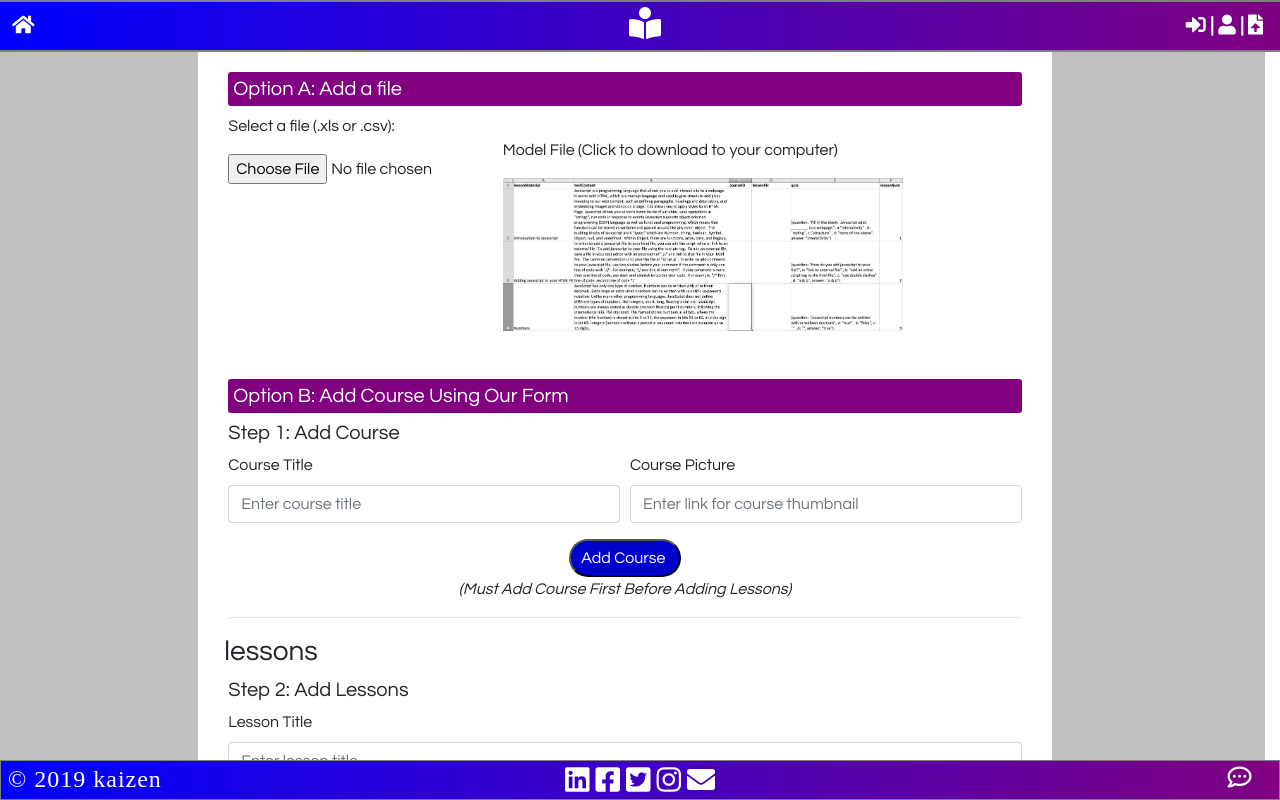
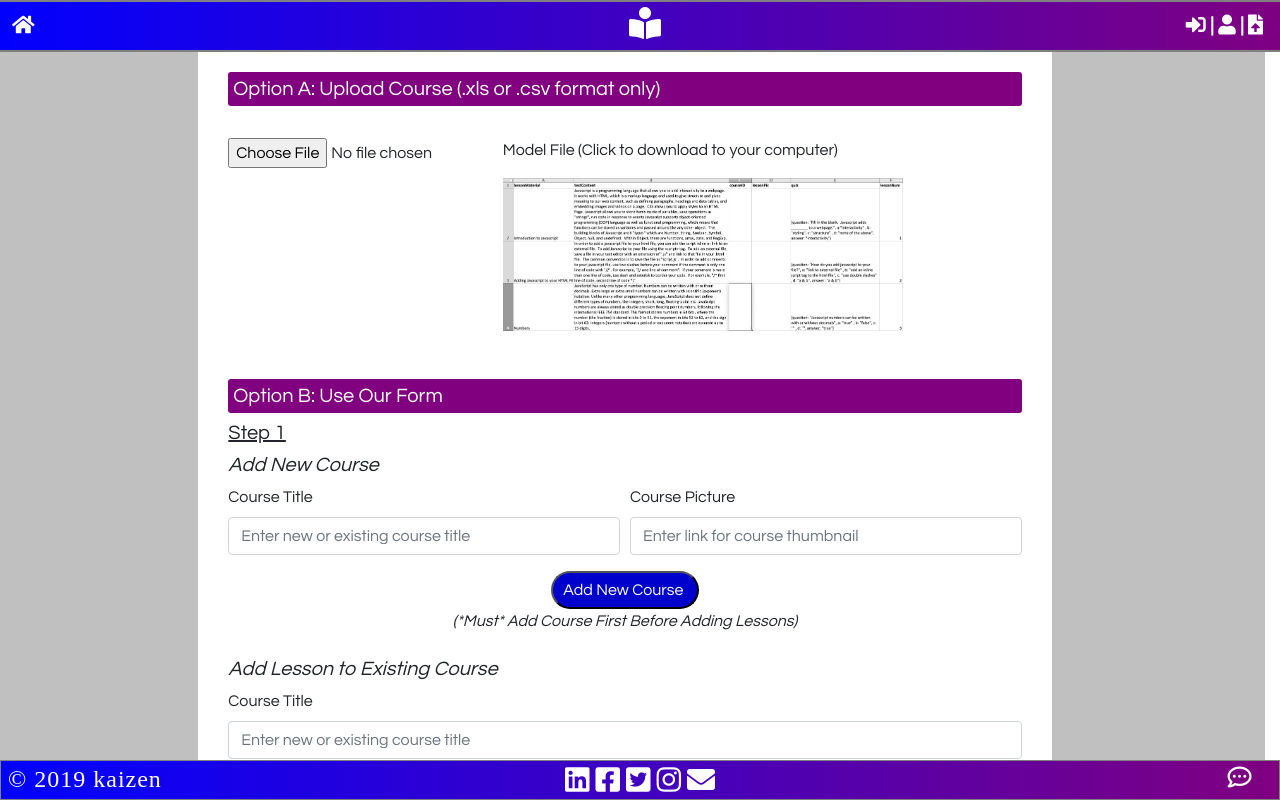
Before and after one commit to gglinoga/kaizen, a React (Create React App) app in the folder client/: page /Upload in a window 1280 px wide. Shown: the top 800 px of the page. Built offline with nearby package versions, Linux system fonts and the light colour scheme; a web font is replaced by a local one.

Commit message:
uploadformJune4

```diff
--- a/client/src/components/Uploadform/Uploadform.js
+++ b/client/src/components/Uploadform/Uploadform.js
@@ -53,6 +53,13 @@ const style = {
         textAlign: "center",
         display: "table",
         margin: "auto"
+    },
+
+    courseName: {
+        backgroundImage: "linear-gradient(to bottom, blue, red)",
+        borderRadius: "5px",
+        text: "center",
+        color: "white"
     }
 }
 
@@ -91,27 +98,65 @@ class Uploadform extends Component {
         fetch(url, {
             method: 'GET',
         })
-        .then(res=>{
+            .then(res => {
                 let foo = res.json();
                 foo.then(json => {
                     console.log(json)
                     let match = false;
 
-                for (let i=0; i<json.length; i++){
-                    if (json[i].courseName === this.state.courseName)
-                    {
+                    for (let i = 0; i < json.length; i++) {
+                        if (json[i].courseName === this.state.courseName) {
                             match = true;
                             console.log('match')
                             console.log(match);
                             this.setState({ courseID: json[i].id })
                             console.log(this.state.courseID);
                             alert('You have selected the ' + this.state.courseName + ' course.')
-                    }}
+                        }
+                    }
 
                     if (match === false) {
                         alert('You have added the ' + this.state.courseName + ' course.')
                         this.postCourse();
-                    this.setState( {courseID: json[json.length-1].id+1})
+                        this.setState({ courseID: json[json.length - 1].id + 1 })
+                        console.log(this.state.courseID)
+                    }
+                    this.allLessons();
+
+                })
+            })
+            .then(error => {
+                if (error) throw error
+            })
+    }
+
+
+    ExistingCourse = () => {
+        let url = "/api/courses/";
+        fetch(url, {
+            method: 'GET',
+        })
+            .then(res => {
+                let foo = res.json();
+                foo.then(json => {
+                    console.log(json)
+                    let match = false;
+
+                    for (let i = 0; i < json.length; i++) {
+                        if (json[i].courseName === this.state.courseName) {
+                            match = true;
+                            console.log('match')
+                            console.log(match);
+                            this.setState({ courseID: json[i].id })
+                            console.log(this.state.courseID);
+                            alert('You have selected the ' + this.state.courseName + ' course.')
+                        }
+                    }
+
+                    if (match === false) {
+                        alert('You have added the ' + this.state.courseName + ' course.')
+                        this.postCourse();
+                        this.setState({ courseID: json[json.length - 1].id + 1 })
                         console.log(this.state.courseID)
                     }
                     this.allLessons();
@@ -137,11 +182,11 @@ class Uploadform extends Component {
                 coursePic: this.state.coursePic
             })
 
-        }).then(()=>{
+        }).then(() => {
             console.log('posted ' + this.state.courseName)
         }
         )
-        .catch(err=>{
+            .catch(err => {
                 if (err) throw err
             })
     }
@@ -159,6 +204,16 @@ class Uploadform extends Component {
         }
     }
 
+    handleExistingCourse = event => {
+        event.preventDefault();
+        if (!this.state.courseName) {
+            alert(`Course Name is a Required Field!`);
+        }
+        else {
+            this.ExistingCourse();
+        }
+    }
+
     allLessons = () => {
         let url = "/api/lesson";
         fetch(url, {
@@ -171,20 +226,20 @@ class Uploadform extends Component {
                 id: this.state.courseID
             })
         })
-        .then((response)=>{
+            .then((response) => {
                 response.json().then((data) => {
                     console.log(data);
-                this.setState({lessons : data})
-                this.setState({lessonNum: this.state.lessons.length+1})
+                    this.setState({ lessons: data })
+                    this.setState({ lessonNum: this.state.lessons.length + 1 })
                 })
             })
-        .catch(err=>{
+            .catch(err => {
                 if (err) throw err;
             });
     }
 
     postLesson = () => {
-        this.setState({lessonButton: true})
+        this.setState({ lessonButton: true })
 
         let url = "/api/newLesson";
         let quizJSON = `{"question":"${this.state.question}", "answer": "${this.state.answer}", "choices": ["${this.state.a}", "${this.state.b}", "${this.state.c}", "${this.state.d}"]}`
@@ -205,7 +260,7 @@ class Uploadform extends Component {
                 lessonNum: this.state.lessonNum
             })
         })
-        .then((req, response)=>{
+            .then((req, response) => {
                 console.log(req.body)
                 console.log(response);
                 alert(`Congratulations, you have successfully added the lesson ${this.state.lessonMaterial}.`)
@@ -229,7 +284,7 @@ class Uploadform extends Component {
             alert(`Quiz answer is a Required Field!`);
         }
 
-        if (!this.state.lessonButton){
+        if (!this.state.lessonButton) {
             this.postLesson();
         }
     }
@@ -243,11 +298,12 @@ class Uploadform extends Component {
                     <div className="col-2"></div>
 
                     <div className="col-8" style={style.content}>
-                    <h5 style={style.title}>Option A: Add a file</h5>
+
+                        <h5 style={style.title}>Option A: Upload Course (.xls or .csv format only)</h5>
 
                         <div className="row">
                             <div className="col-4">
-                        <p>Select a file (.xls or .csv): </p>
+                                <br></br>
                                 <input type="file" name="myFile" />
                                 <br></br>
                                 <br></br>
@@ -256,15 +312,16 @@ class Uploadform extends Component {
                                 <br></br>
                                 <p>Model File (Click to download to your computer)</p>
                                 <a href={sample}>
-                            <img src={sample} style={style.img} alt="sample"/>
+                                    <img src={sample} style={style.img} alt="sample" />
                                 </a>
 
                             </div>
                         </div>
                         <br></br>
                         <br></br>
-                        <h5 style={style.title}>Option B: Add Course Using Our Form</h5>
-                        <h5>Step 1: Add Course</h5>
+                        <h5 style={style.title}>Option B: Use Our Form</h5>
+                        <h5><u>Step 1</u></h5>
+                        <h5><i>Add New Course</i></h5>
                         <form>
                             <div className="form-row">
                                 <div className="col">
@@ -275,7 +332,7 @@ class Uploadform extends Component {
                                             id="courseName"
                                             name="courseName"
                                             class="form-control"
-                                            placeholder="Enter course title"
+                                            placeholder="Enter new or existing course title"
                                             value={this.state.courseName}
                                             onChange={this.handleInputChange}>
                                         </input>
@@ -299,23 +356,59 @@ class Uploadform extends Component {
                             <div className="row">
                                 <div className="col-2"></div>
                                 <div className="col-8">
-                                <input type="submit" style={style.btn2} onClick={this.handleNewCourse} value="Add Course " />
-                                <h7 style={style.center}><i>(Must Add Course First Before Adding Lessons)</i></h7>
+                                    <input type="submit" style={style.btn2} onClick={this.handleNewCourse} value="Add New Course " />
+                                    <h7 style={style.center}><i>(*Must* Add Course First Before Adding Lessons)</i></h7>
                                 </div>
                             </div>
-                                <hr></hr>
+                            <br></br>
 
+                        <h5><i>Add Lesson to Existing Course</i></h5>
+                        <form>
                             <div className="form-row">
-                                    <td>
-                                        <h3>{this.state.courseName} lessons</h3>
+                                <div className="col">
+                                    <div className="form-group">
+                                        <label for="CourseName">Course Title</label>
+                                        <input
+                                            type="text"
+                                            id="courseName"
+                                            name="courseName"
+                                            class="form-control"
+                                            placeholder="Enter new or existing course title"
+                                            value={this.state.courseName}
+                                            onChange={this.handleInputChange}>
+                                        </input>
+                                    </div>
+                                </div>
+                            </div>
+                        </form>
+                        <div className="row">
+                                <div className="col-2"></div>
+                                <div className="col-8">
+                                    <input type="submit" style={style.btn2}
+                                    onClick={this.handleExistingCourse}
+                                    value="Add to Existing Course " />
+                                    <h7 style={style.center}></h7>
+                                </div>
+                            </div>
+                            <br></br>
+
+
+
+
+                            <div className="form-row" style={style.courseName}>
+                                <div className="col-4"></div>
+                                <div className="col-4 text-center">
+                                    <div className="row"></div>
+                                    <h3><u>{this.state.courseName}</u></h3>
                                     {this.state.lessons.map(lesson => (
                                         <LessonList
                                             lessonName={lesson.lessonMaterial}
                                             lessonNum={lesson.lessonNum}
                                         />
                                     ))}
-                                    </td>
                                 </div>
+                            </div>
+                            <br></br>
 
 
                             <div className="form-row">
@@ -384,6 +477,7 @@ class Uploadform extends Component {
                                             value={this.state.question}
                                             onChange={this.handleInputChange}>
                                         </input>
+                                        <p></p>
                                         <input
                                             type="text"
                                             id="answer"
@@ -393,6 +487,7 @@ class Uploadform extends Component {
                                             value={this.state.answer}
                                             onChange={this.handleInputChange}>
                                         </input>
+                                        <p></p>
                                         <input
                                             type="text"
                                             id="a"
@@ -402,6 +497,7 @@ class Uploadform extends Component {
                                             value={this.state.a}
                                             onChange={this.handleInputChange}>
                                         </input>
+                                        <p></p>
                                         <input
                                             type="text"
                                             id="b"
@@ -411,6 +507,7 @@ class Uploadform extends Component {
                                             value={this.state.b}
                                             onChange={this.handleInputChange}>
                                         </input>
+                                        <p></p>
                                         <input
                                             type="text"
                                             id="c"
@@ -420,6 +517,7 @@ class Uploadform extends Component {
                                             value={this.state.c}
                                             onChange={this.handleInputChange}>
                                         </input>
+                                        <p></p>
                                         <input
                                             type="text"
                                             id="d"
--- a/client/src/components/pages/User.js
+++ b/client/src/components/pages/User.js
@@ -97,7 +97,6 @@ class User extends Component {
                                         <div className="col-12">
                                             <div className="d-flex flex-wrap justify-content-center text-center">
                                                 <p style={style.title}>Courses Completed</p>
-ß
 
                                                 <Course
                                                     title='javascript'
```
Lines whose indentation alone changed are shown as unchanged.
